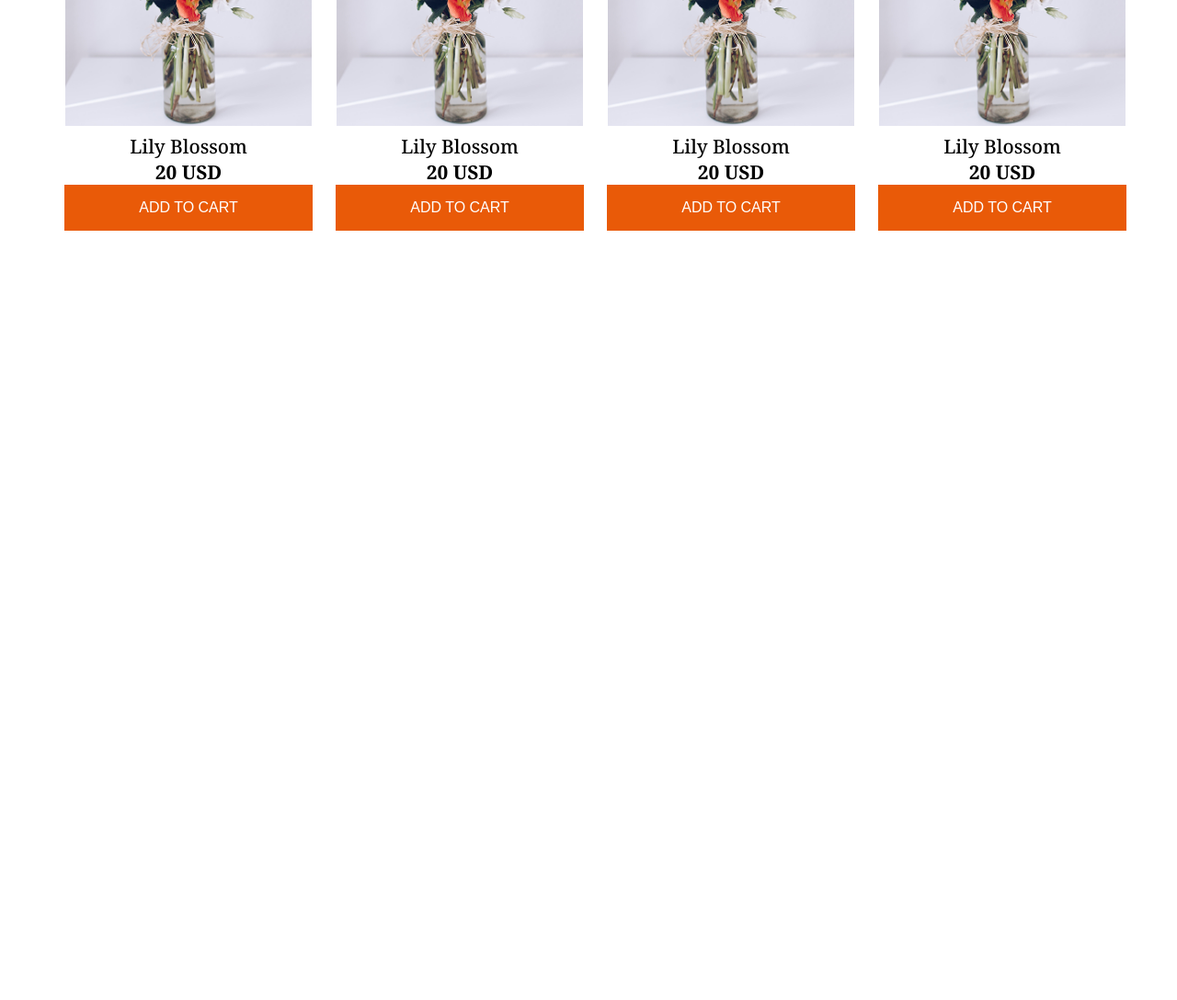
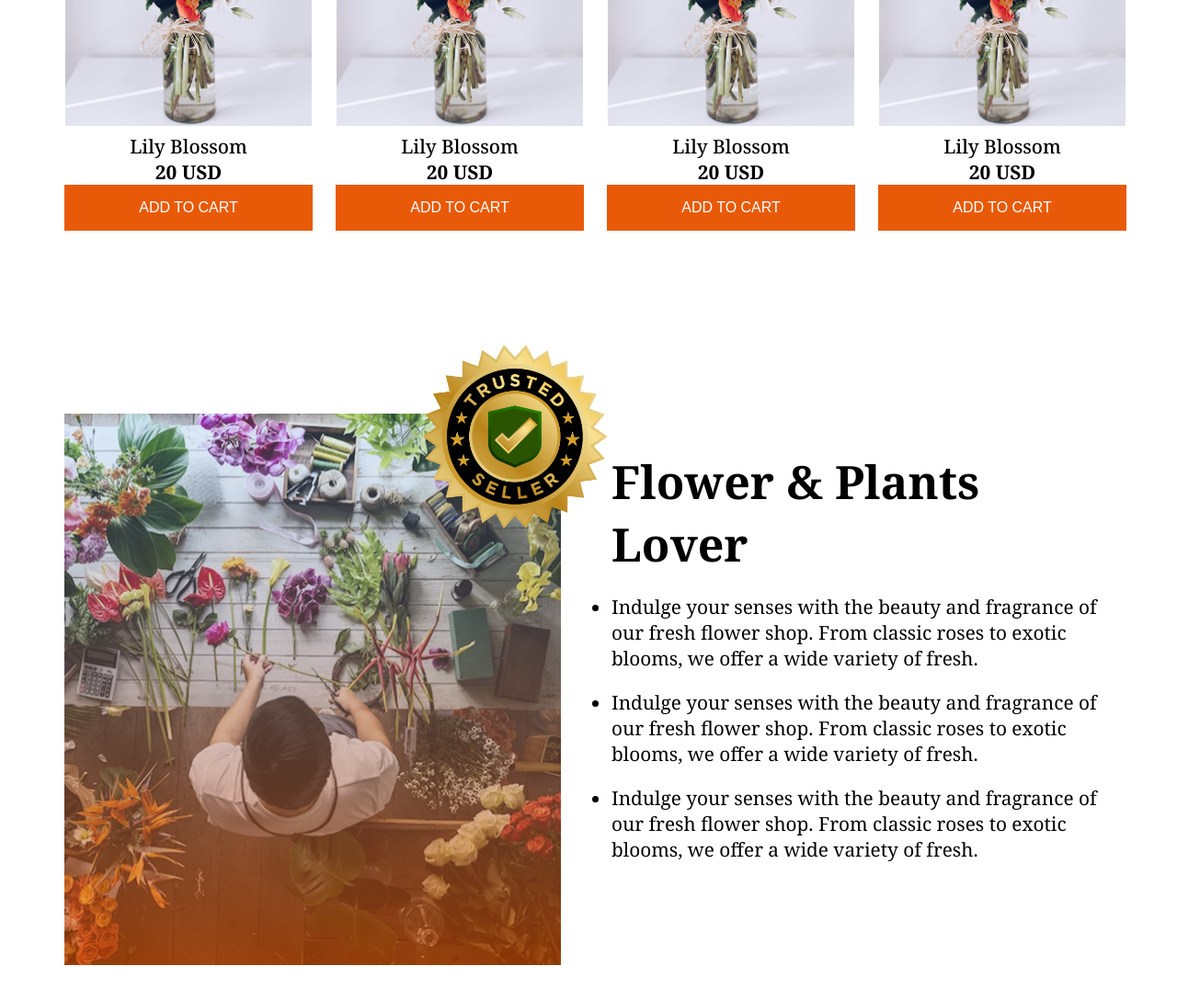
Before and after one commit to smziaulmillat/ph-assignment-2, a plain HTML site: page index.html in a window 1280 px wide. Shown: the part 1582-2670 px from the top of the page at 92% size. Before the commit the page ends 1882 px from the top, so only its background shows below. Drawn offline with Linux system fonts and the light colour scheme.

Commit message:
added plant lover sec

```diff
--- a/index.html
+++ b/index.html
@@ -44,6 +44,7 @@
           <img src="./assets/hero-flower.png" alt="" />
         </div>
       </sec>
+      <!-- end of banner -->
     </header>
     <main>
       <sec class="our-plant container">
@@ -140,6 +141,33 @@
           </div>
         </div>
       </sec>
+      <!-- end of our plant sec -->
+      <sec class="plant-lover container">
+        <div class="plant-lover-image">
+          <img src="./assets/flower-store.png" alt="" />
+          <img src="./assets/trusted-badge.png" alt="" />
+        </div>
+        <div class="plant-lover-content">
+          <h2 class="plant-lover-titlle">Flower & Plants Lover</h2>
+          <ul class="plant-lover-ul">
+            <li class="plant-lover-list">
+              Indulge your senses with the beauty and fragrance of our fresh
+              flower shop. From classic roses to exotic blooms, we offer a wide
+              variety of fresh.
+            </li>
+            <li class="plant-lover-list">
+              Indulge your senses with the beauty and fragrance of our fresh
+              flower shop. From classic roses to exotic blooms, we offer a wide
+              variety of fresh.
+            </li>
+            <li class="plant-lover-list">
+              Indulge your senses with the beauty and fragrance of our fresh
+              flower shop. From classic roses to exotic blooms, we offer a wide
+              variety of fresh.
+            </li>
+          </ul>
+        </div>
+      </sec>
     </main>
     <footer></footer>
   </body>
--- a/styles/flower.css
+++ b/styles/flower.css
@@ -112,6 +112,37 @@
   font-weight: 700;
 }
 
+/* plant lover sec */
+.plant-lover {
+  display: flex;
+  gap: 50px;
+  margin-top: 150px;
+}
+.plant-lover-image {
+  width: 50%;
+}
+.plant-lover-image img:nth-child(1) {
+  width: 540px;
+  height: 600px;
+}
+.plant-lover-image img:nth-child(2) {
+  width: 280px;
+  height: 280px;
+  transform: translateX(350px) translateY(-720px);
+}
+.plant-lover-content {
+  width: 50%;
+  margin: 40px auto;
+}
+.plant-lover-titlle {
+  font-size: 3.125rem;
+  font-weight: 700;
+}
+.plant-lover-list {
+  font-size: 1.3rem;
+  margin-top: 20px;
+}
+
 /* responsive mobile */
 @media screen and (max-width: 576px) {
   .display-none {
```
